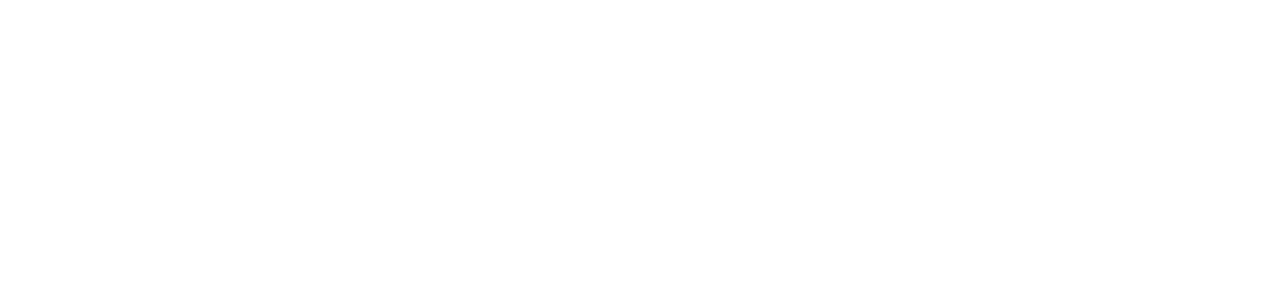
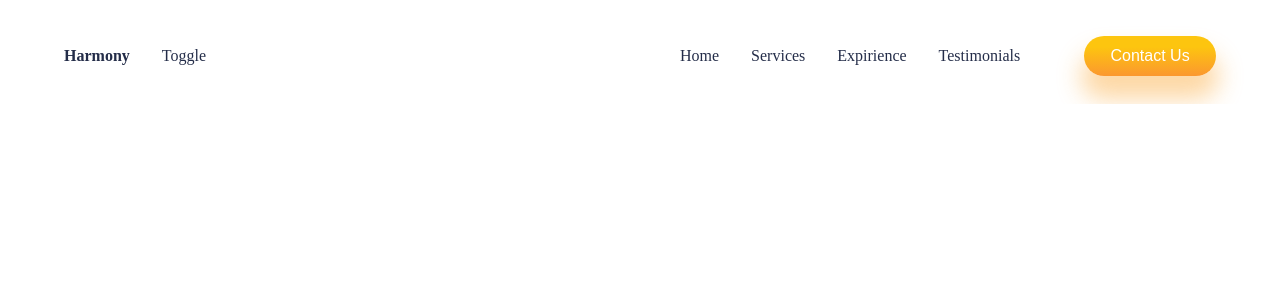
Before and after one commit to ha165/react-portfolio, a React (Create React App) app: page / in a window 1280 px wide. Shown: the top 300 px of the page. Built offline with nearby package versions, Linux system fonts and the light colour scheme.

Commit message:
NavBar Development

```diff
--- a/src/App.css
+++ b/src/App.css
@@ -16,3 +16,18 @@
     overflow: hidden;
     color: var(--black);
 }
+.button{
+  border-radius:34px;
+  border:none;
+  color: white;
+  font-size: 16px;
+  padding: 11px 26px 11px 26px;
+  background:linear-gradient(180deg,#fdc50f 26.71%, #fb982f 99.36%);
+  box-shadow: 0px 20px 24px 3px rgba(251, 161, 40, 0.42);
+}
+.button:hover{
+  background:white;
+  cursor: pointer;
+  color: var(--orange);
+  border: 1px solid var(--orange);
+}
--- a/src/App.js
+++ b/src/App.js
@@ -1,7 +1,9 @@
+import NavBar from "./components/Navbar/NavBar";
+import './App.css'
 function App() {
   return (
     <div className="App">
-
+      <NavBar />
     </div>
   );
 }
--- a/src/components/Navbar/NavBar.jsx
+++ b/src/components/Navbar/NavBar.jsx
@@ -1,22 +1,22 @@
 import React from 'react'
-
+import './Navbar.css'
 const NavBar = () => {
   return (
     <div className="n-wrapper">
-      <div className="n-lef">
+      <div className="n-left">
         <div className="n-name">Harmony</div>
         <span>Toggle</span>
       </div>
       <div className="n-right">
         <div className="n-list">
-            <ul>
+            <ul style={{listStyleType:'none'}}>
                 <li>Home</li>
                 <li>Services</li>
                 <lI>Expirience</lI>
-                <li>Tstimonials</li>
+                <li>Testimonials</li>
             </ul>
         </div>
-        <button className="button">
+        <button className="button n-button">
             Contact Us
         </button>
       </div>
--- a/src/components/Navbar/Navbar.css
+++ b/src/components/Navbar/Navbar.css
@@ -0,0 +1,39 @@
+.n-wrapper {
+    height: 10vh;
+    display: flex;
+    justify-content: space-between;
+}
+
+.n-left {
+    flex: 1;
+    align-items: center;
+    display: flex;
+    gap: 2rem;
+}
+
+.n-name {
+    font: size 1rem;
+    font-weight: bold;
+}
+.n-right{
+    display:flex;
+    flex:1;
+    align-items: center;
+    justify-content: center;
+    font-weight: 400 ;
+}
+.n-list{
+    flex: 10;
+}
+.n-list>ul{
+    display:flex;
+    gap: 2rem;
+    margin-right: 4rem;
+}
+.n-list>ul>li:hover{
+    cursor: pointer;
+    color: var(--orange);
+}
+.n-button{
+    flex:2
+}
```
